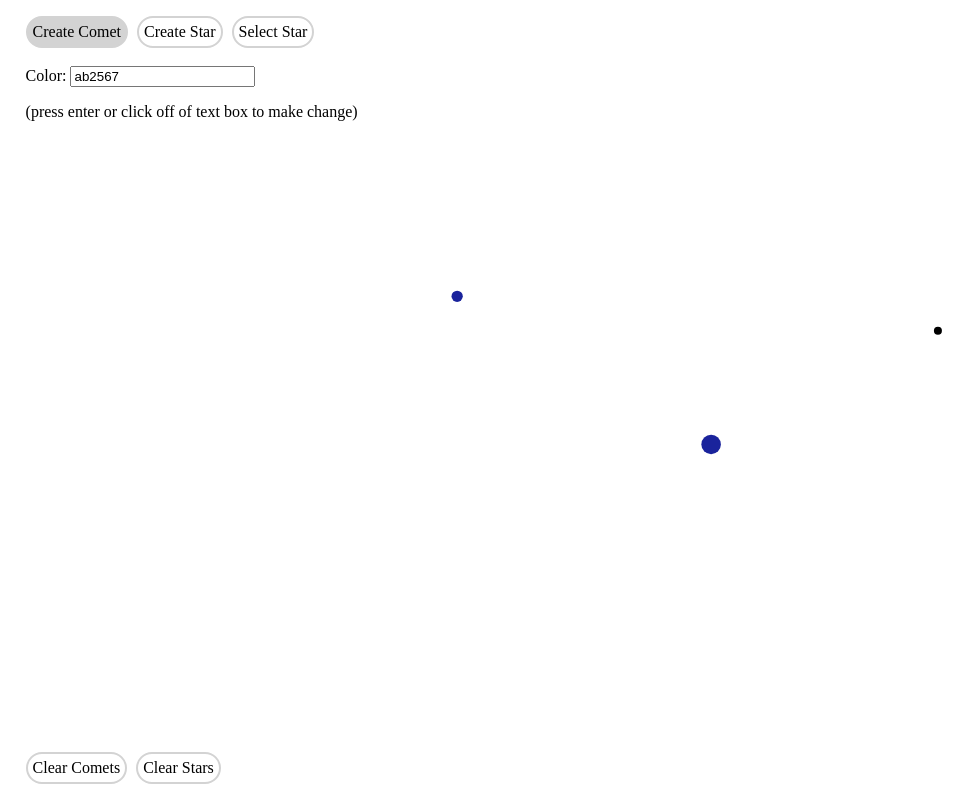
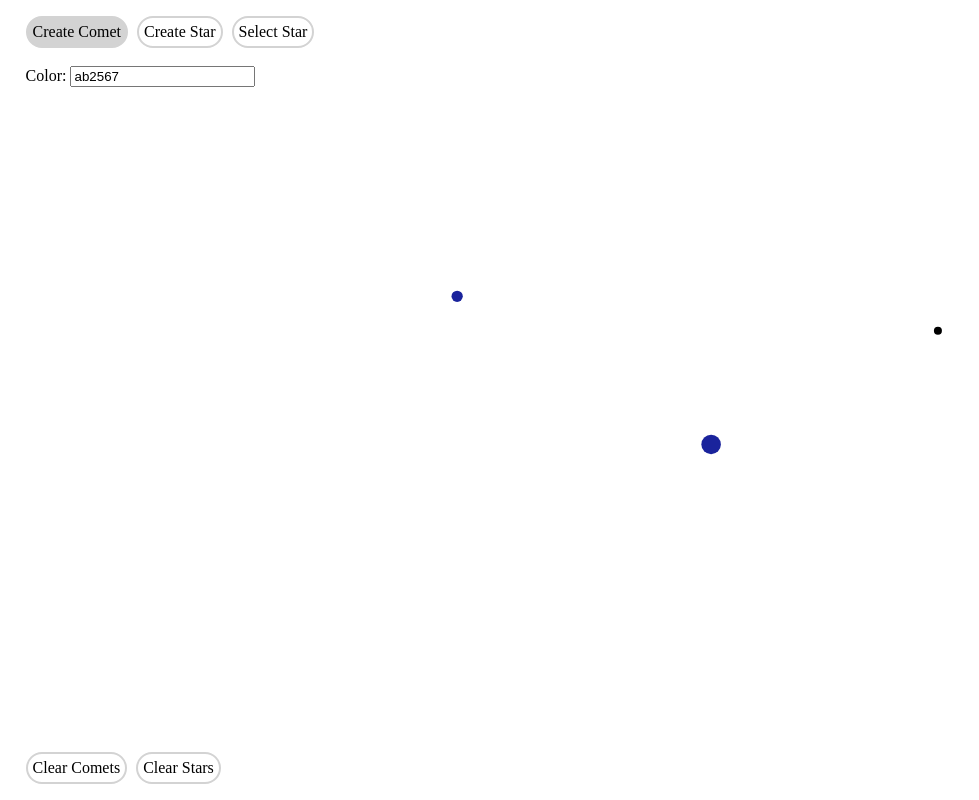
Before and after one commit to trippalamb/Comets, a plain HTML site: page index.html in a window 1280 px wide. Shown: the whole page, without its empty margins (0-979 px from the left). Drawn offline with nearby package versions, Linux system fonts and the light colour scheme.

Commit message:
fixed bug with mass-hint

```diff
--- a/index.html
+++ b/index.html
@@ -40,7 +40,7 @@
                     <label for="txt-mass">Mass:  </label>
                     <input type="text" id="txt-mass" value="2" name="mass">
                 </div>
-                <div id="mass-hint"><p>(press enter or click off of text box to make change)</p></div>
+                <div id="mass-hint" hidden><p>(press enter or click off of text box to make change)</p></div>
             </div>
         </div>
 
```
